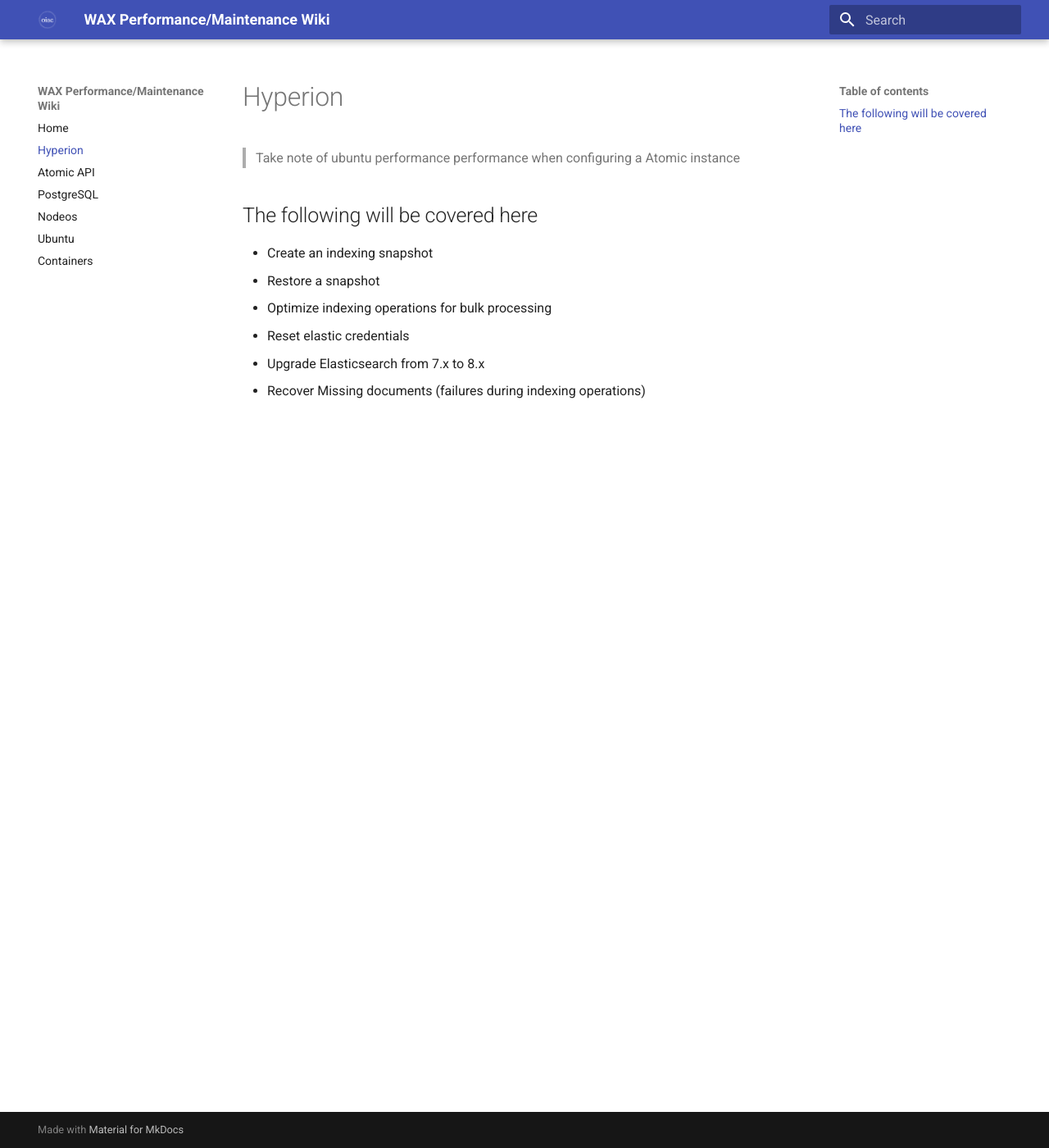
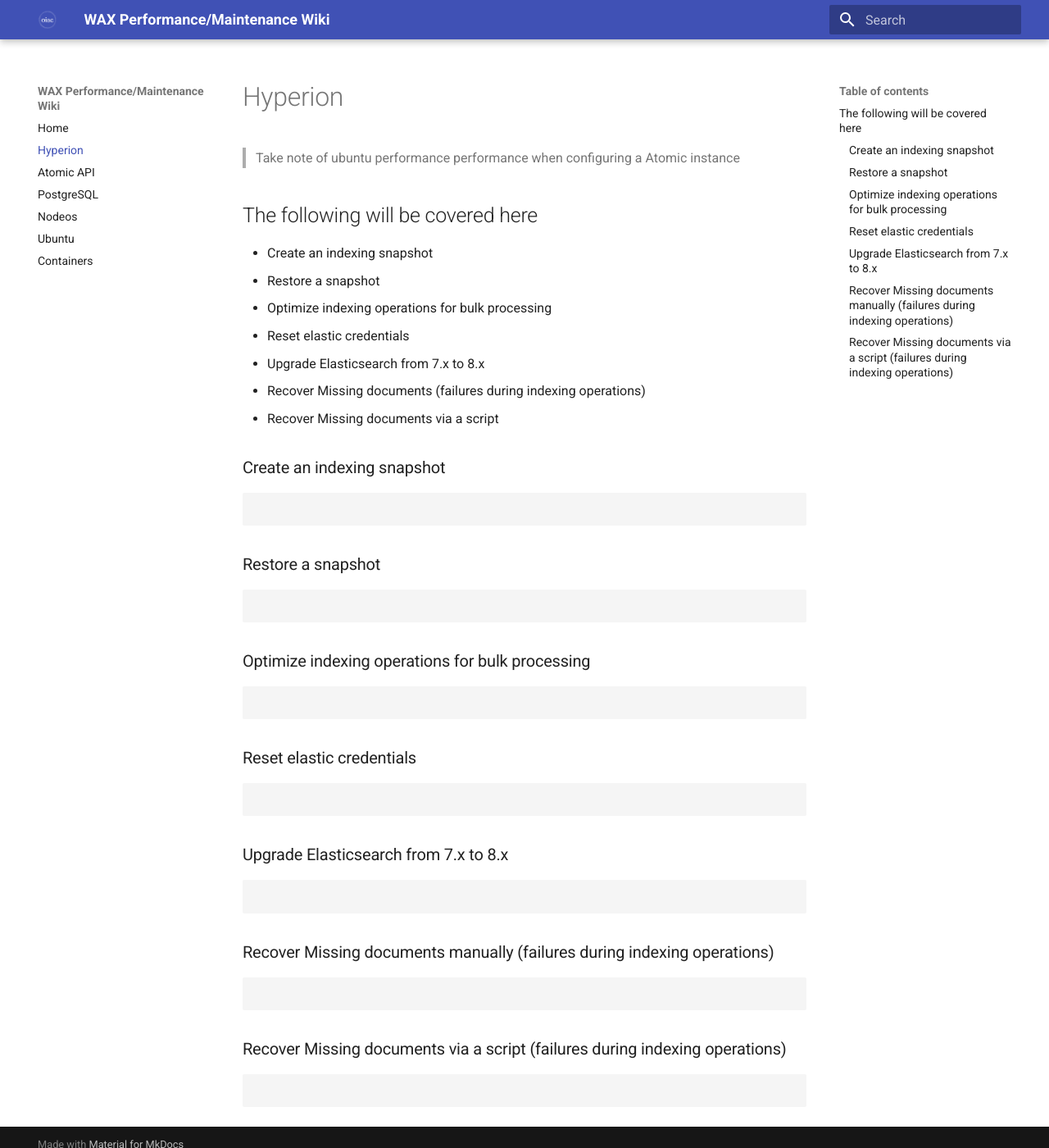
Before and after one commit to oneinacillian/wiki, an MkDocs documentation site: the page built from docs/hyperion.md, in a window 1280 px wide and 1400 px high. Shown: the whole window at 82% size. Built offline with MkDocs 1.6.1 and Material for MkDocs 9.7.7, drawn with Linux system fonts in a browser that asks for light colours.

Commit message:
updating

````diff
--- a/docs/hyperion.md
+++ b/docs/hyperion.md
@@ -7,3 +7,26 @@
 - Reset elastic credentials
 - Upgrade Elasticsearch from 7.x to 8.x
 - Recover Missing documents (failures during indexing operations)
+- Recover Missing documents via a script
+
+### Create an indexing snapshot
+```
+```
+### Restore a snapshot
+```
+```
+### Optimize indexing operations for bulk processing
+```
+```
+### Reset elastic credentials
+```
+```
+### Upgrade Elasticsearch from 7.x to 8.x
+```
+```
+### Recover Missing documents manually (failures during indexing operations)
+```
+```
+### Recover Missing documents via a script (failures during indexing operations)
+```
+```
````
